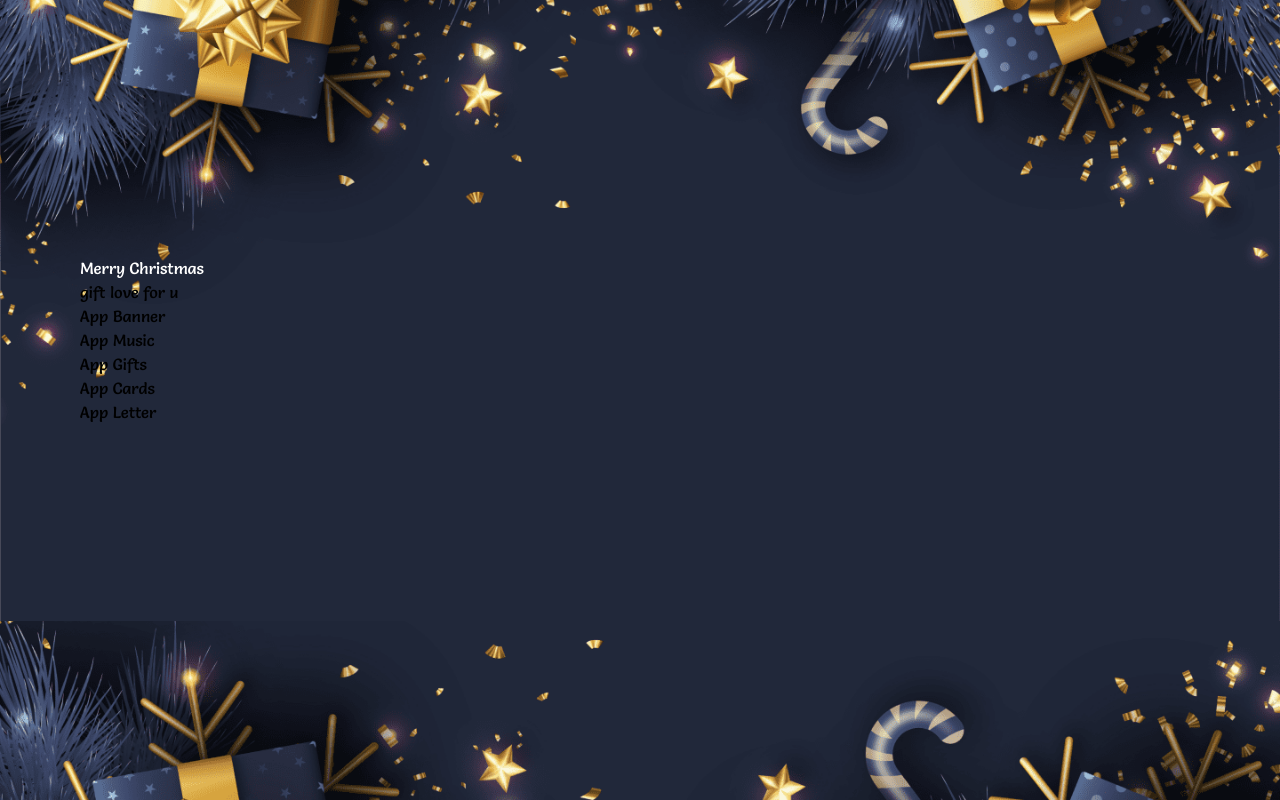
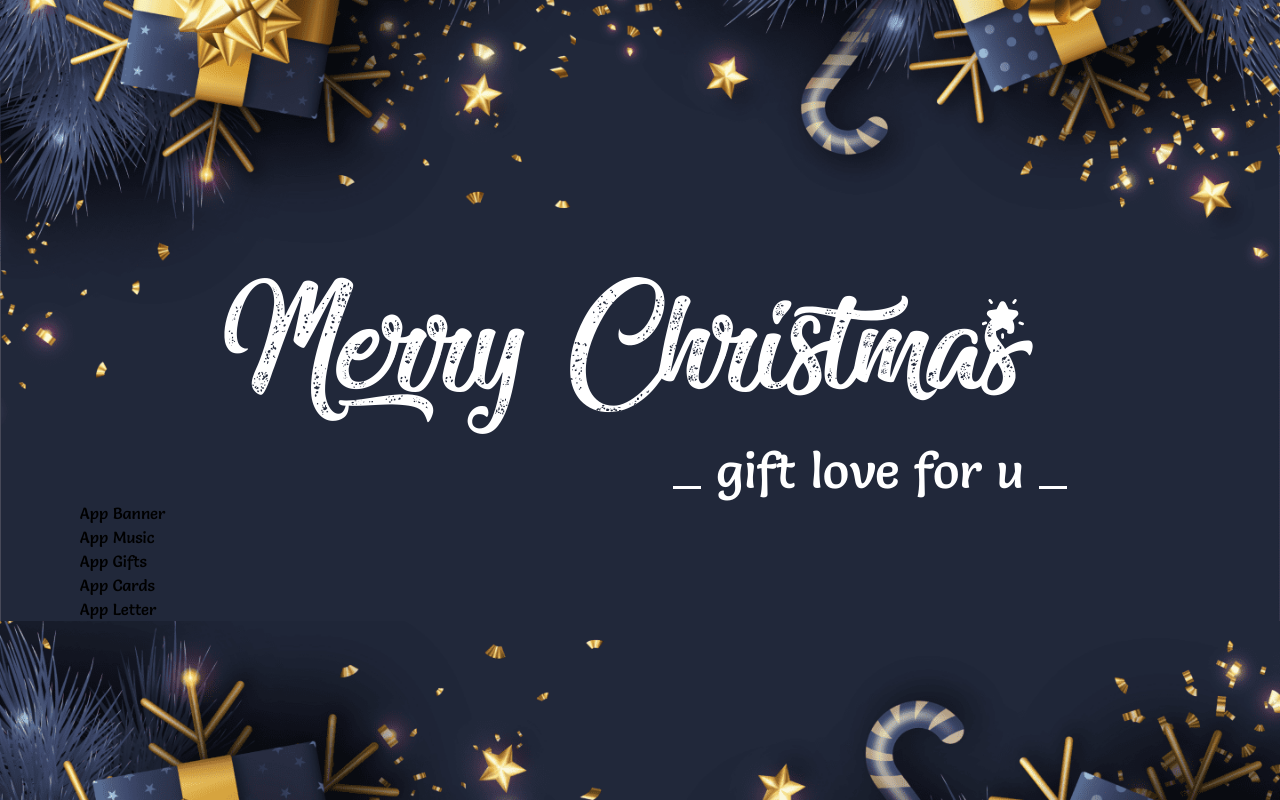
Before and after one commit to GZ123123/GZ123123.github.io, a Nuxt app: page / in a window 1280 px wide. Built offline with nearby package versions, Linux system fonts and the light colour scheme.

Commit message:
update[ui]: header

```diff
--- a/components/app/Footer/index.vue
+++ b/components/app/Footer/index.vue
@@ -1,7 +1,7 @@
 <template>
-  <div>
+  <footer>
 
-  </div>
+  </footer>
 </template>
 
 <script lang="ts" setup>
--- a/components/app/Header/index.vue
+++ b/components/app/Header/index.vue
@@ -1,15 +1,74 @@
 <template>
-  <div>
-    <div class="hidden md:block">
-      <h1 class="text-white">Merry Christmas</h1>
+  <header id="app-header" class="relative mx-auto w-fit">
+    <div id="title" class="hidden md:block text-right text-white">
+      <h1>Merry Christmas</h1>
       <span>gift love for u</span>
     </div>
-    <div class="block md:hidden">
-      <Title width="100%" />
+
+    <div id="title-mobile" class="block md:hidden">
+      <Title />
     </div>
-  </div>
+
+    <div id="star"></div>
+  </header>
 </template>
 
 <script lang="ts" setup>
 import Title from './title.vue';
 </script>
+
+<style scoped>
+  #title {
+    padding-right: 34px;
+  }
+
+  #title h1 {
+    font-family: MC;
+    font-size: 183.64px;
+    line-height: 183.64px;
+  }
+
+  #title span {
+    position: relative;
+    font-size: 50px;
+    line-height: 61.3px;
+
+  }
+
+  #title span::before, #title span::after {
+    content: '';
+    position: absolute;
+    bottom: 12px;
+    padding: 14px;
+    border-bottom: 3px solid #fff;
+  }
+
+  #title span::before {
+    left: calc(-15px - 28px);
+  }
+
+  #title span::after {
+    right:  calc(-15px - 28px);
+  }
+
+  #star {
+    position: absolute;
+    right: 4%;
+    top: 17%;
+  }
+
+  #star::after {
+    content: '';
+    display: block;
+    background: url(~/assets/icons/star.svg) no-repeat center/contain;
+    width: 15px;
+    height: 15px;
+  }
+
+  @media (min-width: 768px) {
+    #star::after {
+      width: 42px;
+      height: 42px;
+    }
+  }
+</style>
--- a/layouts/default.vue
+++ b/layouts/default.vue
@@ -1,8 +1,16 @@
-<script setup>
-</script>
+<template>
+  <div id="layout" class="px-5 md:px-20 pt-40 md:pt-64 mx-auto">
 
-<template>
-  <div id="layout">
-    <slot />
+    <div>
+      <AppHeader />
+    </div>
+
+    <main>
+      <slot />
+    </main>
+
   </div>
 </template>
+
+<script setup lang="ts">
+</script>
--- a/nuxt.config.ts
+++ b/nuxt.config.ts
@@ -5,8 +5,9 @@ export default defineNuxtConfig({
     head: {
       meta: [{
         name: 'theme-color',
-        content: '#21283a'
-      }]
+        content: '#21283a',
+      }],
+      title: process.env.APP_TITLE
     }
   },
   modules: ['@nuxtjs/tailwindcss', '@nuxtjs/color-mode', 'nuxt-svgo'],
--- a/pages/index.vue
+++ b/pages/index.vue
@@ -5,10 +5,8 @@ definePageMeta({
 </script>
 
 <template>
-  <div class="px-5 md:px-20 pt-40 md:pt-64 mx-auto">
+  <div>
     <div>
-      <AppHeader />
-
       <AppBanner />
     </div>
 
```
Also changed, not shown: components/app/Header/title.vue (+1 -1 lines).
